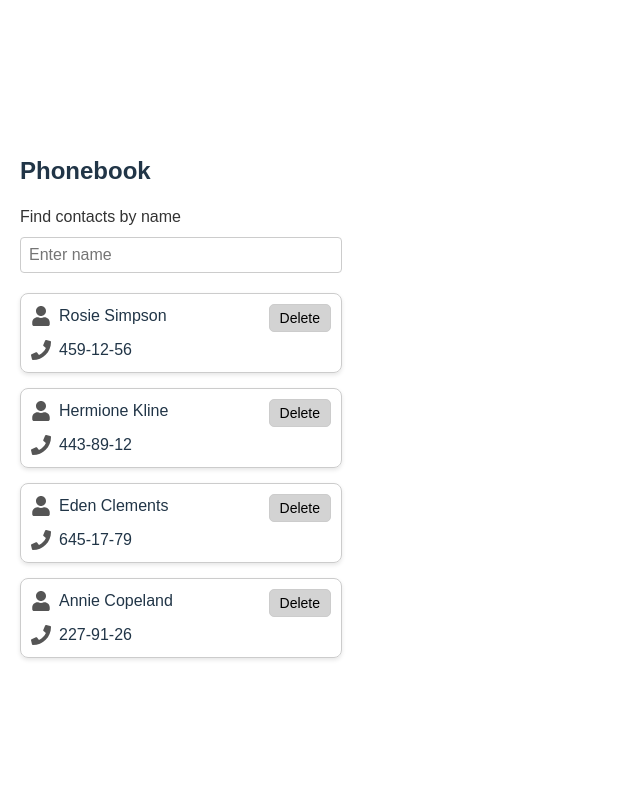
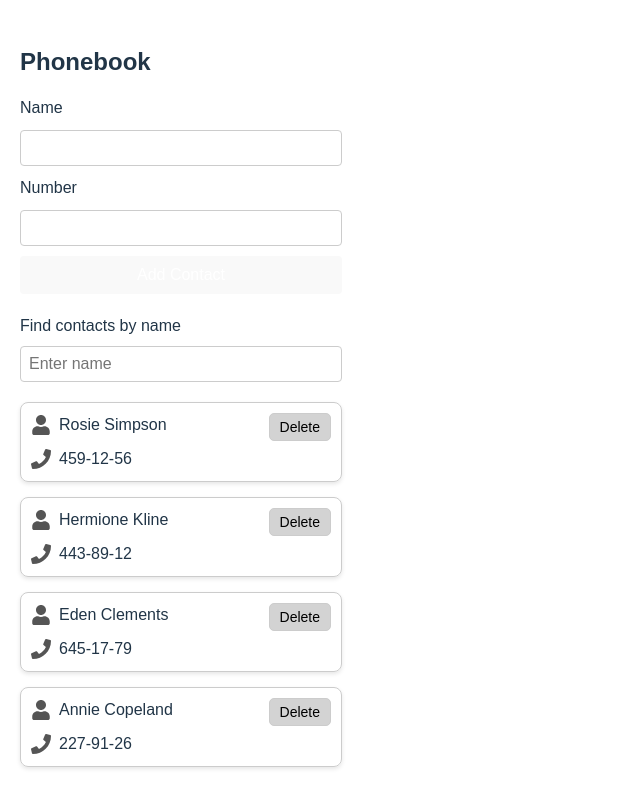
Before and after one commit to lyubko44/goit-neo-react-hw-module7, a React (Vite) app: page / in a window 1280 px wide. Shown: the whole page, without its empty margins (0-640 px from the left). Built offline with nearby package versions, Linux system fonts and the light colour scheme.

Commit message:
step 3 - ContactForm

```diff
--- a/package.json
+++ b/package.json
@@ -10,9 +10,12 @@
     "preview": "vite preview"
   },
   "dependencies": {
+    "formik": "^2.4.6",
+    "nanoid": "^5.0.9",
     "react": "^18.3.1",
     "react-dom": "^18.3.1",
-    "react-icons": "^5.4.0"
+    "react-icons": "^5.4.0",
+    "yup": "^1.5.0"
   },
   "devDependencies": {
     "@eslint/js": "^9.15.0",
--- a/src/App.jsx
+++ b/src/App.jsx
@@ -1,10 +1,11 @@
 import { useState } from 'react';
 import ContactList from './components/Contact/ContactList';
 import SearchBox from './components/SearchBox/SearchBox';
+import ContactForm from './components/ContactForm/ContactForm';
 import styles from './App.module.css';
 
 const App = () => {
-    const [contacts] = useState([
+    const [contacts, setContacts] = useState([
         { id: 'id-1', name: 'Rosie Simpson', number: '459-12-56' },
         { id: 'id-2', name: 'Hermione Kline', number: '443-89-12' },
         { id: 'id-3', name: 'Eden Clements', number: '645-17-79' },
@@ -13,13 +14,20 @@ const App = () => {
 
     const [filter, setFilter] = useState('');
 
+    // Фільтрація контактів
     const filteredContacts = contacts.filter(contact =>
         contact.name.toLowerCase().includes(filter.toLowerCase())
     );
 
+    // Додавання нового контакту
+    const addContact = (newContact) => {
+        setContacts(prevContacts => [newContact, ...prevContacts]);
+    };
+
     return (
         <div className={styles.app}>
             <h1 className={styles.title}>Phonebook</h1>
+            <ContactForm onSubmit={addContact} />
             <SearchBox value={filter} onChange={setFilter} />
             <ContactList contacts={filteredContacts} />
         </div>
--- /dev/null
+++ b/src/components/ContactForm/ContactForm.jsx
@@ -0,0 +1,51 @@
+import { Formik, Form, Field, ErrorMessage } from 'formik';
+import * as Yup from 'yup';
+import { nanoid } from 'nanoid';
+import styles from './ContactForm.module.css';
+
+const ContactForm = ({ onSubmit }) => {
+    const validationSchema = Yup.object({
+        name: Yup.string()
+            .min(3, 'Must be at least 3 characters')
+            .max(50, 'Must be 50 characters or less')
+            .required('Required'),
+        number: Yup.string()
+            .min(3, 'Must be at least 3 characters')
+            .max(50, 'Must be 50 characters or less')
+            .required('Required'),
+    });
+
+    const handleSubmit = (values, { resetForm }) => {
+        const newContact = {
+            id: nanoid(),
+            name: values.name,
+            number: values.number,
+        };
+        onSubmit(newContact);
+        resetForm();
+    };
+
+    return (
+        <Formik
+            initialValues={{ name: '', number: '' }}
+            validationSchema={validationSchema}
+            onSubmit={handleSubmit}
+        >
+            {() => (
+                <Form className={styles.form}>
+                    <label htmlFor="name" className={styles.label}>Name</label>
+                    <Field name="name" type="text" className={styles.input} />
+                    <ErrorMessage name="name" component="div" className={styles.error} />
+
+                    <label htmlFor="number" className={styles.label}>Number</label>
+                    <Field name="number" type="text" className={styles.input} />
+                    <ErrorMessage name="number" component="div" className={styles.error} />
+
+                    <button type="submit" className={styles.button}>Add Contact</button>
+                </Form>
+            )}
+        </Formik>
+    );
+};
+
+export default ContactForm;
--- /dev/null
+++ b/src/components/ContactForm/ContactForm.module.css
@@ -0,0 +1,34 @@
+.form {
+    display: flex;
+    flex-direction: column;
+    gap: 10px;
+    margin-bottom: 20px;
+}
+
+.label {
+    font-size: 16px;
+}
+
+.input {
+    padding: 8px;
+    border: 1px solid #ccc;
+    border-radius: 4px;
+    font-size: 16px;
+}
+
+.button {
+    padding: 10px 20px;
+    font-size: 16px;
+    color: #fff;
+    border: none;
+    border-radius: 4px;
+    cursor: pointer;
+}
+
+.button:hover {
+}
+
+.error {
+    font-size: 14px;
+    color: red;
+}
--- a/src/components/SearchBox/SearchBox.module.css
+++ b/src/components/SearchBox/SearchBox.module.css
@@ -7,7 +7,6 @@
 
 .label {
     font-size: 16px;
-    color: #333;
 }
 
 .input {
```
Also changed, not shown: 1 other file (tests, documents, lock files or other folders).
